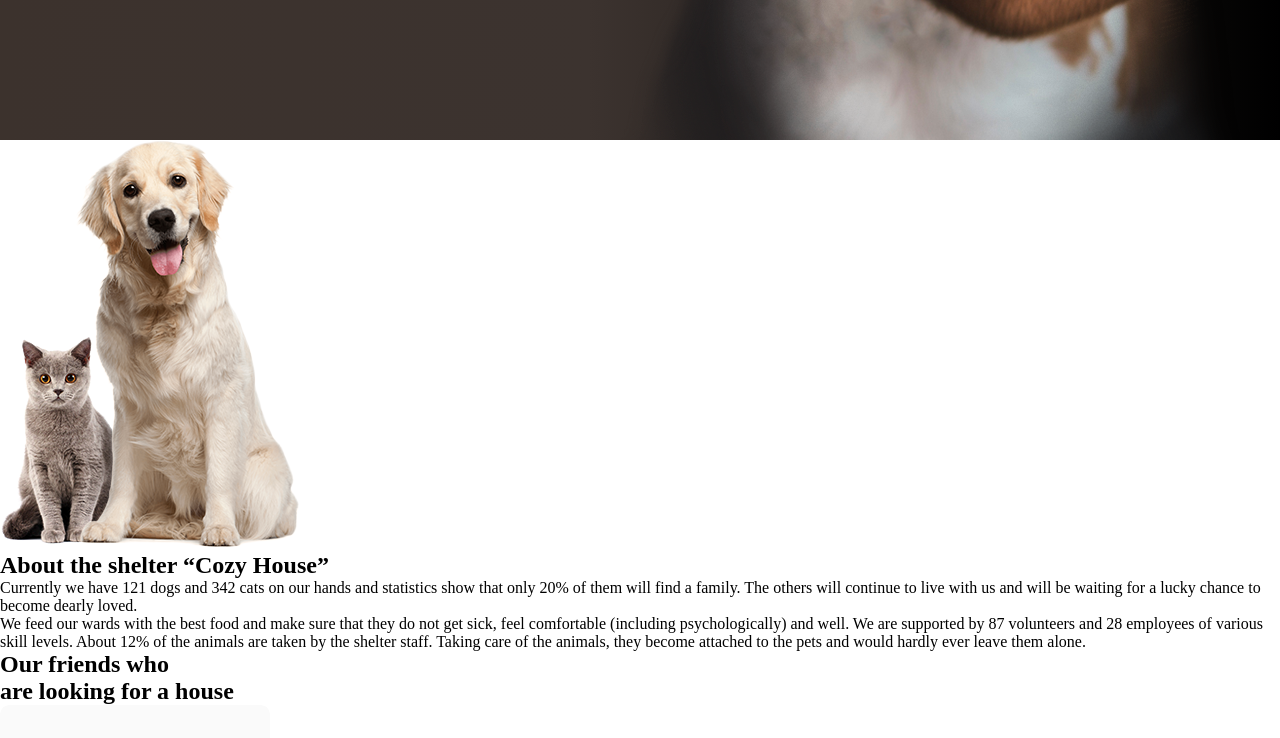
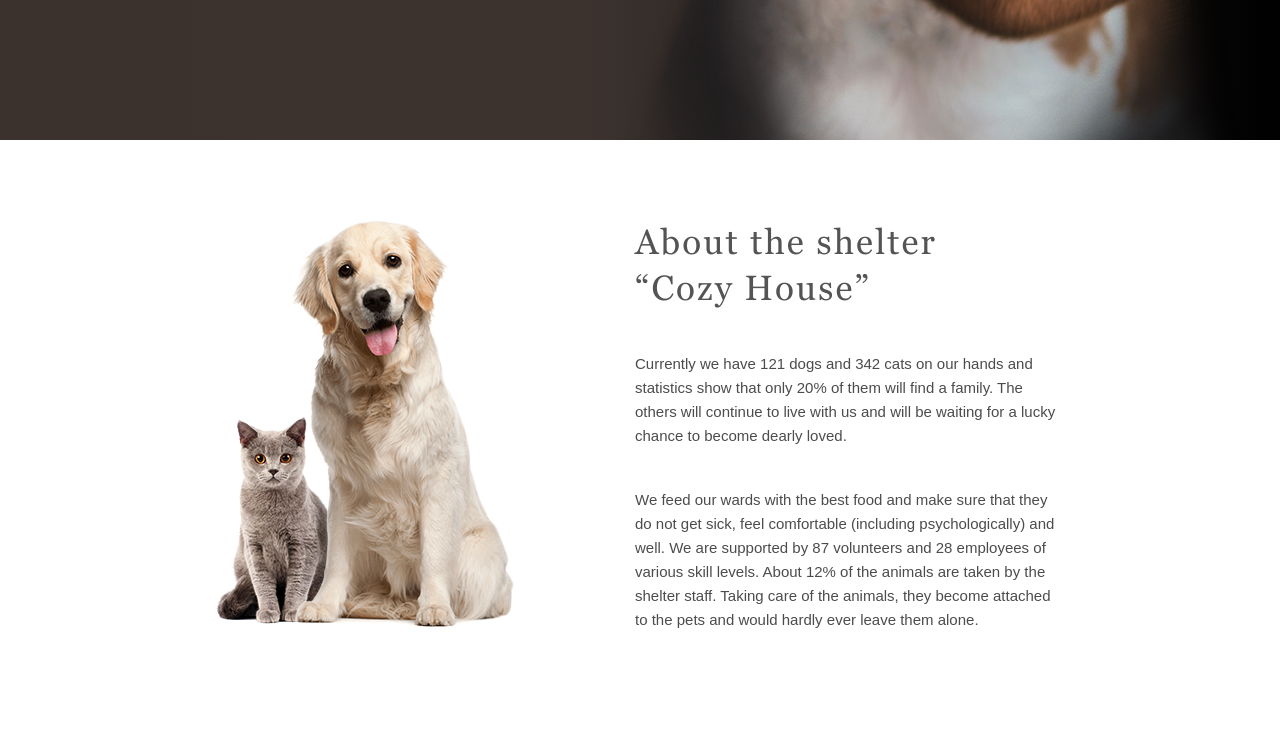
Before and after one commit to irina-sanseverina/shelter, a plain HTML site: page index.html in a window 1280 px wide. Shown: the part 769-1507 px from the top of the page. Drawn offline with Linux system fonts and the light colour scheme.

Commit message:
feat: done section about

```diff
--- a/index.html
+++ b/index.html
@@ -38,13 +38,15 @@
          </div>
       </section>
       <section class="about">
-         <div>
-            <img src="/img/about-pets.png" alt="">
-         </div>
-         <div about-content>
-            <h2 class="heading">About the shelter “Cozy House”</h2>
-            <p class="subheading">Currently we have 121 dogs and 342 cats on our hands and statistics show that only 20% of them will find a family. The others will continue to live with us and will be waiting for a lucky chance to become dearly loved.</p>
-            <p class="subheading">We feed our wards with the best food and make sure that they do not get sick, feel comfortable (including psychologically) and well. We are supported by 87 volunteers and 28 employees of various skill levels. About 12% of the animals are taken by the shelter staff. Taking care of the animals, they become attached to the pets and would hardly ever leave them alone.</p>
+         <div class="container about-container">
+            <div>
+               <img src="/img/about-pets.png" alt="">
+            </div>
+            <div class="about-content">
+               <h2 class="heading">About the shelter <br>“Cozy House”</h2>
+               <p class="subheading">Currently we have 121 dogs and 342 cats on our hands and statistics show that only 20% of them will find a family. The others will continue to live with us and will be waiting for a lucky chance to become dearly loved.</p>
+               <p class="subheading">We feed our wards with the best food and make sure that they do not get sick, feel comfortable (including psychologically) and well. We are supported by 87 volunteers and 28 employees of various skill levels. About 12% of the animals are taken by the shelter staff. Taking care of the animals, they become attached to the pets and would hardly ever leave them alone.</p>
+            </div>
          </div>
       </section>
       <section class="pets">
--- a/style.css
+++ b/style.css
@@ -126,3 +126,37 @@ h1{
    margin-bottom: 243px;
    margin-right: 42px;
 }
+
+/*-----------------------------------------------------------*/
+.about-container{
+   display: flex;
+   flex-direction: row;
+   justify-content: space-between;
+   margin-top: 80px;
+   margin-bottom: 100px;
+   padding-left: 175px;
+}
+h2{
+   font-family: 'Georgia';
+   font-style: normal;
+   font-weight: 400;
+   font-size: 35px;
+   line-height: 130%;
+   letter-spacing: 0.06em;
+   color: #545454;
+}
+.about .subheading{
+   font-family: 'Arial';
+   font-style: normal;
+   font-weight: 400;
+   font-size: 15px;
+   line-height: 160%;
+   color: #4C4C4C;
+}
+.about-content{
+   display: flex;
+   flex-direction: column;
+   justify-content: space-between;
+   margin-left: 120px;
+   margin-right: 175px;
+}
```
